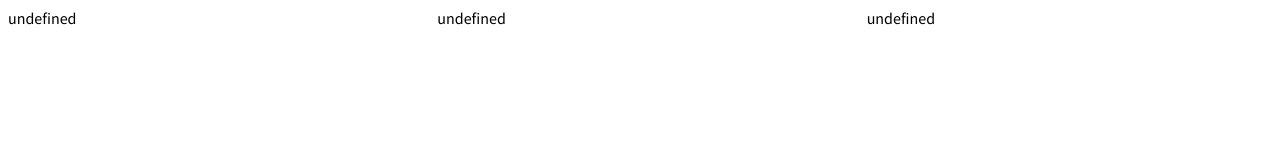
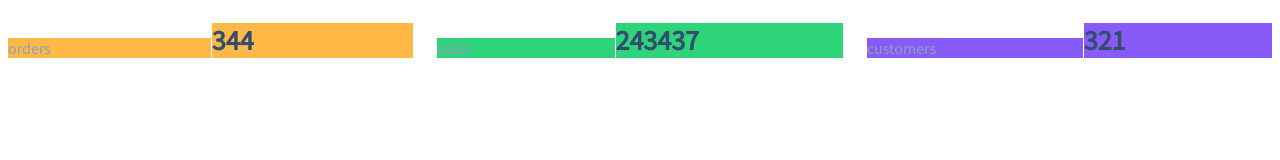
Before and after one commit to js-tasks-ru/js-20240118_riziden, a website: page 04-oop-basic-intro-to-dom/1-column-chart/index.html in a window 1280 px wide. Drawn offline with Linux system fonts and the light colour scheme.

Commit message:
4_1-component_1_1

```diff
--- a/04-oop-basic-intro-to-dom/1-column-chart/index.html
+++ b/04-oop-basic-intro-to-dom/1-column-chart/index.html
@@ -39,6 +39,8 @@
         label: 'customers',
         value: 321
       });
+alert('1')
+console.log(ordersChart.element)
 
       orders.append(ordersChart.element);
       sales.append(salesChart.element);
--- a/04-oop-basic-intro-to-dom/1-column-chart/index.js
+++ b/04-oop-basic-intro-to-dom/1-column-chart/index.js
@@ -1,3 +1,38 @@
 export default class ColumnChart {
 
+  constructor({data, label, value, link}) {
+    this.data = data;
+    this.label = label;
+
+    this.value = value;
+    this.link = link;
+    this.element = this.element();
+
+  }
+  element() {
+  //создаем блоки
+
+    let columnChart = document.createElement('div');
+    let nameChart = document.createElement('div');
+    let columnAmount = document.createElement('div');
+
+
+    nameChart.innerHTML += `${this.label}`;
+    columnAmount.innerHTML += `${this.value}`;
+
+    //nameChart.append(<p>this.label</p>)
+    columnChart.className = "column-chart__chart";
+    nameChart.className = 'column-chart__title';
+    columnAmount.className = 'column-chart__header';
+
+    columnChart.append(nameChart);
+    columnChart.append(columnAmount);
+
+    console.log(columnChart);
+
+
+
+    return columnChart;
+  }
+
 }
```
